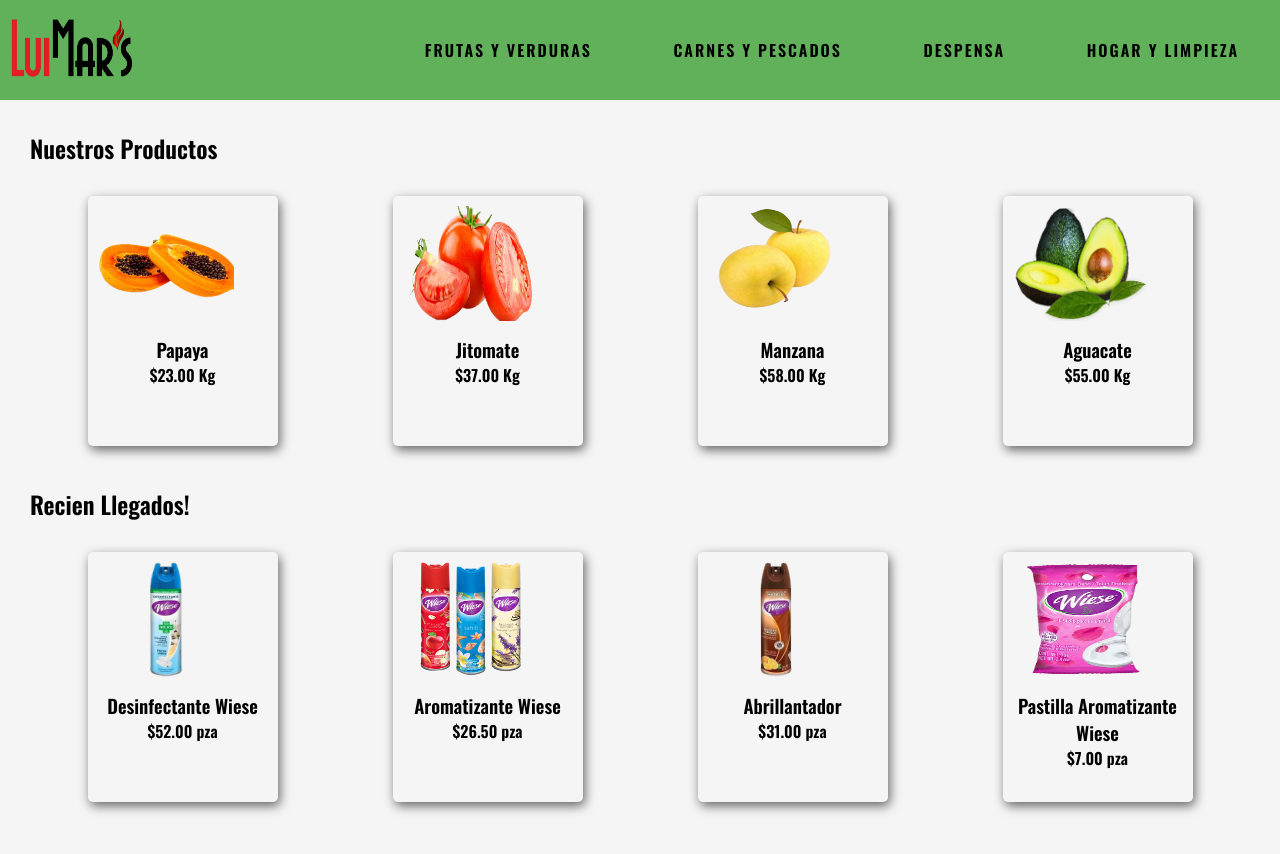
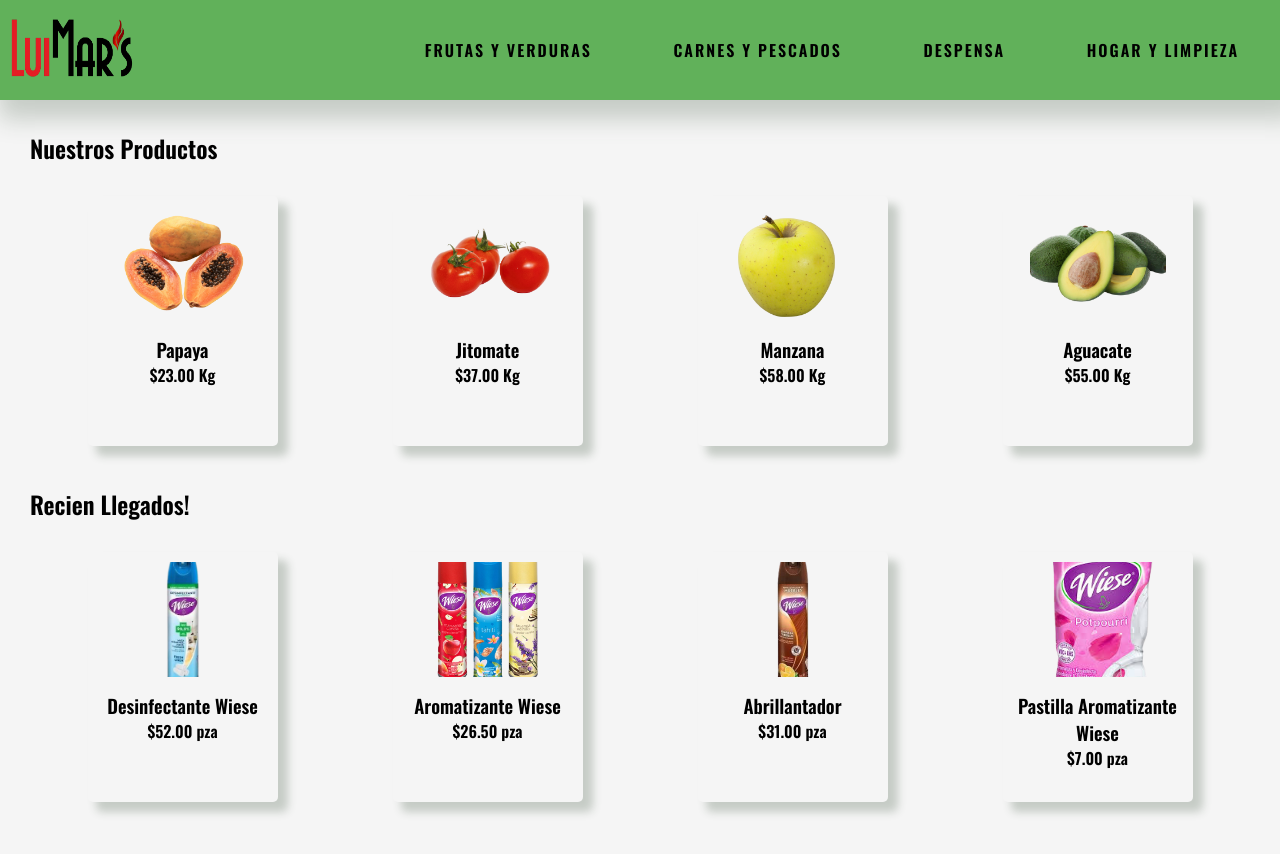
Before and after one commit to pacool84/Luimar-s, a plain HTML site: page vegetables.html in a window 1280 px wide. Drawn offline with nearby package versions, Linux system fonts and the light colour scheme.

Commit message:
[ADD] Better fruits vegetables, improve the styles of the cards products and add a box shadow to the header

```diff
--- a/Styles/vegetables.css
+++ b/Styles/vegetables.css
@@ -19,6 +19,7 @@ body {
   background-color: #ffd369;
   background-color: #adce74;
   background-color: #61b15a;
+  box-shadow: 9px 9px 23px 10px rgba(198, 204, 198, 1);
 }
 
 .header__logo {
@@ -68,19 +69,27 @@ body {
 .main__item-card {
   display: flex;
   flex-direction: column;
-  align-content: center;
+  align-items: center;
   width: 190px;
   height: 250px;
   padding: 10px;
   border-radius: 5px;
-  box-shadow: 2px 4px 11px 0px rgba(0, 0, 0, 0.59);
+  box-shadow: 9px 9px 8px 1px rgba(198, 204, 198, 1);
   text-align: center;
+  transition: 400ms;
+  transform-origin: center left;
+  position: relative;
 }
 
-.main__item-card img {
+.main__item-card:hover {
+  transform: scale(1.1);
+}
+
+.main__item-card-images {
   width: 80%;
   height: 50%;
   margin-bottom: 15px;
+  object-fit: cover;
 }
 
 @media (max-width: 380px) {
--- a/vegetables.html
+++ b/vegetables.html
@@ -28,22 +28,38 @@
       <h2 class="main__title">Nuestros Productos</h2>
       <section class="main__section-products">
         <div class="main__item-card">
-          <img src="./Assets/papaya-removebg-preview.png" alt="" />
+          <img
+            class="main__item-card-images"
+            src="./Assets/papaya-3652074_1920-removebg-preview.png"
+            alt=""
+          />
           <h3>Papaya</h3>
           <h4>$23.00 Kg</h4>
         </div>
         <div class="main__item-card">
-          <img src="./Assets/jitomate-removebg-preview.png" alt="" />
+          <img
+            class="main__item-card-images"
+            src="./Assets/tomato-877019_1920-removebg-preview.png"
+            alt=""
+          />
           <h3>Jitomate</h3>
           <h4>$37.00 Kg</h4>
         </div>
         <div class="main__item-card">
-          <img src="./Assets/manzana-removebg-preview.png" alt="" />
+          <img
+            class="main__item-card-images"
+            src="./Assets/apple-2411831_1920-removebg-preview.png"
+            alt=""
+          />
           <h3>Manzana</h3>
           <h4>$58.00 Kg</h4>
         </div>
         <div class="main__item-card">
-          <img src="./Assets/aguacate.png" alt="" />
+          <img
+            class="main__item-card-images"
+            src="./Assets/avocado-5388669_1920-removebg-preview.png"
+            alt=""
+          />
           <h3>Aguacate</h3>
           <h4>$55.00 Kg</h4>
         </div>
@@ -51,22 +67,38 @@
       <h2 class="main__title">Recien Llegados!</h2>
       <section class="main__section-products">
         <div class="main__item-card">
-          <img src="./Assets/desinfectante-removebg-preview.png" alt="" />
+          <img
+            class="main__item-card-images"
+            src="./Assets/desinfectante-removebg-preview.png"
+            alt=""
+          />
           <h3>Desinfectante Wiese</h3>
           <h4>$52.00 pza</h4>
         </div>
         <div class="main__item-card">
-          <img src="./Assets/aromatizante-removebg-preview.png" alt="" />
+          <img
+            class="main__item-card-images"
+            src="./Assets/aromatizante-removebg-preview.png"
+            alt=""
+          />
           <h3>Aromatizante Wiese</h3>
           <h4>$26.50 pza</h4>
         </div>
         <div class="main__item-card">
-          <img src="./Assets/abrillantador-removebg-preview.png" alt="" />
+          <img
+            class="main__item-card-images"
+            src="./Assets/abrillantador-removebg-preview.png"
+            alt=""
+          />
           <h3>Abrillantador</h3>
           <h4>$31.00 pza</h4>
         </div>
         <div class="main__item-card">
-          <img src="./Assets/pastilla-removebg-preview.png" alt="" />
+          <img
+            class="main__item-card-images"
+            src="./Assets/pastilla-removebg-preview.png"
+            alt=""
+          />
           <h3>Pastilla Aromatizante Wiese</h3>
           <h4>$7.00 pza</h4>
         </div>
```
Also changed, not shown: Assets/aguacate.png (deleted), Assets/apple-2411831_1920-removebg-preview.png (added), Assets/avocado-5388669_1920-removebg-preview.png (added), Assets/fruits-and-vegetables.png (deleted), Assets/healthy-food.png (deleted), Assets/jitomate-removebg-preview.png (deleted), Assets/manzana-removebg-preview.png (deleted), Assets/manzanas-removebg-preview.png (added), Assets/manzanas.jpg (added), Assets/papaya-3652074_1920-removebg-preview.png (added), Assets/papaya-removebg-preview.png (deleted), Assets/tomato-877019_1920-removebg-preview.png (added).
